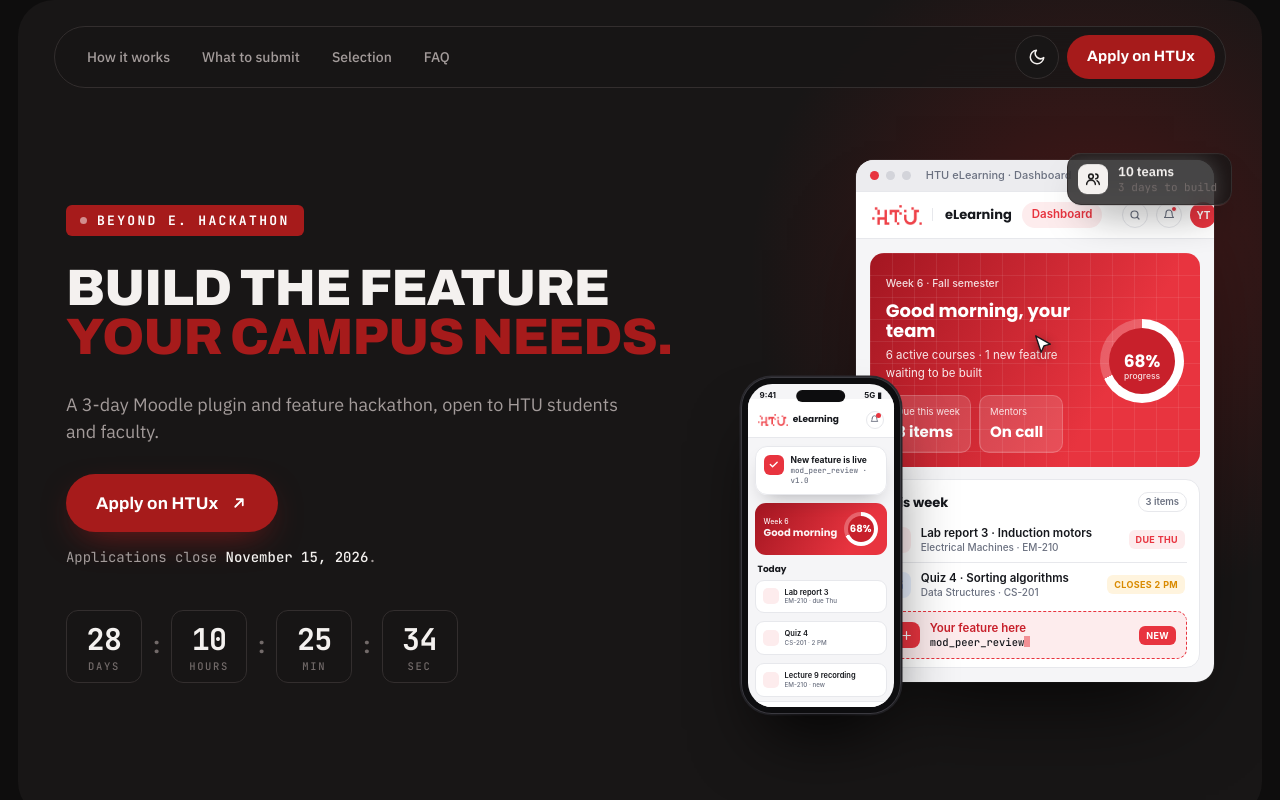
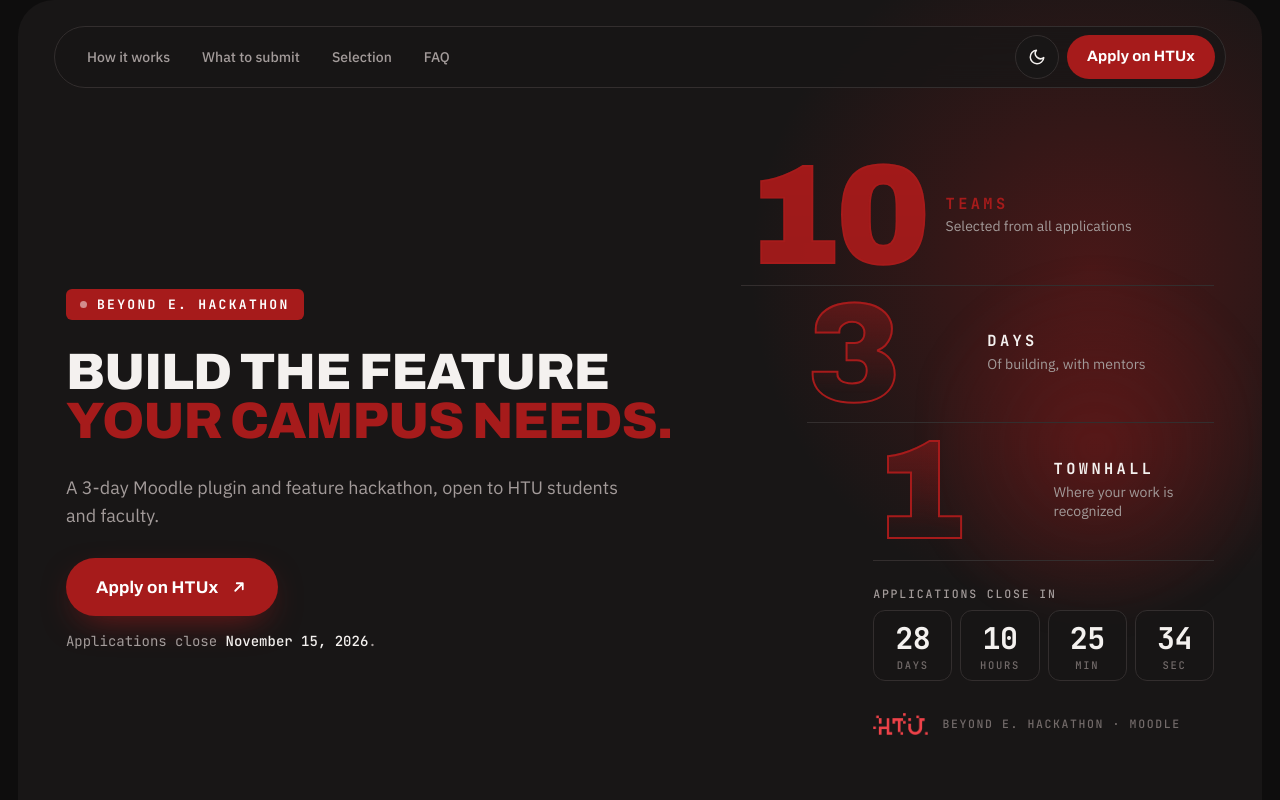
Before and after one commit to NmaaAlhawary/Beyond-E, a plain HTML site: page index.html in a window 1280 px wide. Shown: the top 800 px of the page. Drawn offline with Linux system fonts and the light colour scheme.

Commit message:
Typographic poster hero with countdown, bigger timeline dates

```diff
--- a/index.html
+++ b/index.html
@@ -237,7 +237,7 @@
 .caret{display:inline-block;width:6px;height:11px;background:var(--m-red);vertical-align:-1px;animation:blink 1s steps(2) infinite}
 @keyframes sheen{60%,100%{transform:translateX(100%)}}
 @keyframes bob{50%{transform:translateY(-8px)}}
-.mock{padding-left:clamp(56px,9vw,120px)}
+.mock{padding-left:0}
 .phone{
   position:absolute;z-index:5;left:0;bottom:6px;width:clamp(138px,12.5vw,186px);aspect-ratio:9/19;
   border-radius:clamp(24px,2.4vw,32px);background:#0D0D0F;padding:7px;
@@ -301,6 +301,29 @@
 .cursor::after{content:"";position:absolute;left:-8px;top:-8px;width:20px;height:20px;border-radius:50%;border:2px solid var(--m-red,#E8343F);opacity:0;animation:click 6s infinite}
 @keyframes glide{0%,12%{left:62%;top:30%}45%,70%{left:15%;top:82%}92%,100%{left:62%;top:30%}}
 @keyframes click{0%,48%{opacity:0;transform:scale(.4)}52%{opacity:1;transform:scale(1)}62%,100%{opacity:0;transform:scale(1.6)}}
+/* typographic poster */
+.poster{display:grid;gap:clamp(6px,1vw,12px);position:relative}
+.poster::before{content:"";position:absolute;right:-10%;top:10%;width:70%;height:80%;z-index:-1;
+  background:radial-gradient(circle,rgba(166,27,27,.35),rgba(166,27,27,0) 65%);filter:blur(10px)}
+.pr{display:flex;align-items:center;gap:clamp(14px,2vw,28px);padding-bottom:clamp(6px,1vw,12px);border-bottom:1px solid var(--line)}
+.pr:nth-child(2){margin-left:14%}
+.pr:nth-child(3){margin-left:28%}
+.pn{flex:none;min-width:1.1em;font:900 clamp(96px,11vw,176px)/.8 var(--f-display);font-stretch:72%;letter-spacing:-.03em;
+  color:transparent;-webkit-text-stroke:2px var(--red);
+  background:linear-gradient(180deg,rgba(166,27,27,.45),rgba(166,27,27,0) 85%);-webkit-background-clip:text;background-clip:text;
+  transition:color .6s,transform .6s cubic-bezier(.2,.8,.2,1)}
+.pr.on .pn{color:var(--red);transform:translateX(6px)}
+.pl{display:grid;gap:6px;min-width:0}
+.pl b{font:700 clamp(13px,1.2vw,16px)/1 var(--f-mono);letter-spacing:.22em;text-transform:uppercase;color:var(--fg)}
+.pl small{font-size:14px;line-height:1.4;color:var(--grey)}
+.pr.on .pl b{color:var(--red)}
+.pcd{margin-left:28%;margin-top:clamp(8px,1.2vw,16px);display:grid;gap:10px}
+.pcd-l{font:500 11.5px/1 var(--f-mono);letter-spacing:.16em;text-transform:uppercase;color:var(--grey)}
+.pcd .countdown{margin-top:0;flex-wrap:nowrap;gap:8px}
+.pcd .cd{flex:1;min-width:0;padding:12px 6px 10px}
+.pcd .cd-sep{display:none}
+.pfoot{display:flex;align-items:center;gap:14px;margin-top:clamp(10px,1.6vw,20px);margin-left:28%;font:500 11.5px/1 var(--f-mono);letter-spacing:.14em;text-transform:uppercase;color:var(--grey-2)}
+.pfoot img{height:22px;width:auto}
 /* floating cards around the mock */
 .float{position:absolute;z-index:2;display:flex;align-items:center;gap:10px;padding:10px 14px 10px 10px;border-radius:14px;
   background:var(--glass);border:1px solid var(--line);backdrop-filter:blur(10px);-webkit-backdrop-filter:blur(10px);
@@ -366,10 +389,10 @@
 .tl-wrap.armed .tl .card{opacity:.35;translate:0 10px;transition:none}
 .tl .card:hover{border-color:rgba(166,27,27,.55);transform:translateY(-4px)}
 .tl .when{position:absolute;top:16px;right:16px;display:grid;justify-items:end;gap:5px;text-align:right}
-.tl .when b{font:850 clamp(26px,2.2vw,32px)/.9 var(--f-display);font-stretch:72%;letter-spacing:-.02em;font-variant-numeric:tabular-nums}
-.tl .when span{font:500 10.5px/1.2 var(--f-mono);letter-spacing:.12em;white-space:nowrap;color:var(--grey);text-transform:uppercase}
-.tl h3{font:700 clamp(16px,1.4vw,18px)/1.2 var(--f-display);font-stretch:92%;margin:0;text-wrap:balance;order:-1;padding-right:76px;min-height:46px}
-.tl p{margin:0;color:var(--grey);font-size:14.5px;line-height:1.5}
+.tl .when b{font:850 clamp(36px,3.2vw,48px)/.88 var(--f-display);font-stretch:72%;letter-spacing:-.02em;font-variant-numeric:tabular-nums}
+.tl .when span{font:500 11.5px/1.2 var(--f-mono);letter-spacing:.12em;white-space:nowrap;color:var(--grey);text-transform:uppercase}
+.tl h3{font:700 clamp(14px,1.1vw,15px)/1.25 var(--f-display);font-stretch:92%;margin:0;text-wrap:balance;order:-1;padding-right:92px;min-height:58px}
+.tl p{margin:0;color:var(--grey);font-size:13px;line-height:1.5}
 .tl li.done .when b,.tl li.done h3{color:var(--grey)}
 .tl li.now .dot{background:var(--red)!important;border-color:var(--red)!important;color:#fff!important;animation:ring 2s infinite}
 .tl li.now .card{border-color:var(--red);background:linear-gradient(160deg,rgba(166,27,27,.22),var(--char-2) 60%)}
@@ -592,8 +615,8 @@
   .tl li.now .card::after{background:var(--red)}
 }
 @media (max-width:420px){
-  .phone{width:118px}
-  .mock{padding-left:64px}
+  .pr:nth-child(2){margin-left:8%}
+  .pr:nth-child(3),.pfoot,.pcd{margin-left:16%}
   .hero-h{font-size:clamp(36px,11vw,46px)}
   .float.toast{left:0}
   .float.badge{right:0}
@@ -659,62 +682,27 @@
             <svg viewBox="0 0 24 24" fill="none" stroke="currentColor" stroke-width="2.4" stroke-linecap="round" stroke-linejoin="round" aria-hidden="true"><path d="M7 17 17 7M9 7h8v8"/></svg>
           </a>
           <p class="fine">Applications close <b data-deadline>[DATE]</b>.</p>
-          <div class="countdown" id="countdown" role="timer" aria-live="off" aria-label="Time left to apply">
-            <div class="cd"><b data-cd="d">--</b><span>Days</span></div><span class="cd-sep" aria-hidden="true">:</span>
-            <div class="cd"><b data-cd="h">--</b><span>Hours</span></div><span class="cd-sep" aria-hidden="true">:</span>
-            <div class="cd"><b data-cd="m">--</b><span>Min</span></div><span class="cd-sep" aria-hidden="true">:</span>
-            <div class="cd"><b data-cd="s">--</b><span>Sec</span></div>
-          </div>
-          <p class="cd-closed" id="cd-closed" hidden>Applications are now closed.</p>
         </div>
       </div>
 
       <div class="mock" aria-hidden="true">
-        <div class="float badge"><span class="fi"><svg viewBox="0 0 24 24" fill="none" stroke="currentColor" stroke-width="2.2" stroke-linecap="round" stroke-linejoin="round"><circle cx="9" cy="8" r="3.5"/><path d="M2.5 20a6.5 6.5 0 0 1 13 0"/><path d="M16 4.5a3.5 3.5 0 0 1 0 7M18 14.5a6.5 6.5 0 0 1 3.5 5.5"/></svg></span><div><b>10 teams</b><small>3 days to build</small></div></div>
-        <div class="hm">
-          <div class="hm-bar"><i></i><i></i><i></i><span>HTU eLearning · Dashboard</span></div>
-          <div class="hm-nav">
-            <img src="assets/htu-wordmark.png" alt="HTU"><b>eLearning</b>
-            <span class="hm-pill on">Dashboard</span>
-            <span class="sp"></span>
-            <span class="hm-tools"><span class="hm-tool"><svg viewBox="0 0 24 24" fill="none" stroke="currentColor" stroke-width="2.4" stroke-linecap="round"><circle cx="11" cy="11" r="7"/><path d="m20 20-3.5-3.5"/></svg></span><span class="hm-tool dot"><svg viewBox="0 0 24 24" fill="none" stroke="currentColor" stroke-width="2.2" stroke-linecap="round" stroke-linejoin="round"><path d="M6 8a6 6 0 0 1 12 0c0 7 3 9 3 9H3s3-2 3-9"/></svg></span><span class="hm-av">YT</span></span>
+        <div class="poster">
+          <div class="pr on"><span class="pn">10</span><span class="pl"><b>Teams</b><small>Selected from all applications</small></span></div>
+          <div class="pr"><span class="pn">3</span><span class="pl"><b>Days</b><small>Of building, with mentors</small></span></div>
+          <div class="pr"><span class="pn">1</span><span class="pl"><b>Townhall</b><small>Where your work is recognized</small></span></div>
+          <div class="pcd"><span class="pcd-l">Applications close in</span>
+            <div class="countdown" id="countdown" role="timer" aria-live="off" aria-label="Time left to apply">
+              <div class="cd"><b data-cd="d">--</b><span>Days</span></div><span class="cd-sep" aria-hidden="true">:</span>
+              <div class="cd"><b data-cd="h">--</b><span>Hours</span></div><span class="cd-sep" aria-hidden="true">:</span>
+              <div class="cd"><b data-cd="m">--</b><span>Min</span></div><span class="cd-sep" aria-hidden="true">:</span>
+              <div class="cd"><b data-cd="s">--</b><span>Sec</span></div>
+            </div>
+            <p class="cd-closed" id="cd-closed" hidden>Applications are now closed.</p>
           </div>
-          <div class="hm-body">
-            <div class="hm-hero">
-              <div>
-                <small>Week 6 · Fall semester</small>
-                <h4>Good morning, your team</h4>
-                <p>6 active courses · 1 new feature waiting to be built</p>
-                <div class="hm-stats"><div><span>Due this week</span><b>3 items</b></div><div><span>Mentors</span><b>On call</b></div></div>
-              </div>
-              <div class="hm-ring" aria-hidden="true"><b>68%</b><small>progress</small></div>
-            </div>
-            <div class="hm-card">
-              <h5>This week <span>3 items</span></h5>
-              <div class="hm-row"><span class="hm-ic" style="background:var(--m-red-50);color:var(--m-red)"><svg viewBox="0 0 24 24" fill="none" stroke="currentColor" stroke-width="2.2" stroke-linecap="round" stroke-linejoin="round"><path d="M14 3H6a1 1 0 0 0-1 1v16a1 1 0 0 0 1 1h12a1 1 0 0 0 1-1V8z"/><path d="M14 3v5h5"/></svg></span><p>Lab report 3 · Induction motors<small>Electrical Machines · EM-210</small></p><span class="hm-tag" style="background:var(--m-red-50);color:var(--m-red)">DUE THU</span></div>
-              <div class="hm-row"><span class="hm-ic" style="background:var(--m-info-50);color:var(--m-info)"><svg viewBox="0 0 24 24" fill="none" stroke="currentColor" stroke-width="2.2" stroke-linecap="round" stroke-linejoin="round"><path d="M9 11l3 3 8-8"/><path d="M20 12v7a1 1 0 0 1-1 1H5a1 1 0 0 1-1-1V5a1 1 0 0 1 1-1h11"/></svg></span><p>Quiz 4 · Sorting algorithms<small>Data Structures · CS-201</small></p><span class="hm-tag" style="background:var(--m-warn-50);color:var(--m-warn)">CLOSES 2 PM</span></div>
-              <div class="hm-row hm-new"><span class="hm-ic"><svg viewBox="0 0 24 24" fill="none" stroke="currentColor" stroke-width="2.2" stroke-linecap="round" stroke-linejoin="round"><path d="M12 5v14M5 12h14"/></svg></span><p>Your feature here<small><code><span id="typed">local_yourteam</span><span class="caret"></span></code></small></p><span class="hm-tag" style="background:var(--m-red);color:#fff">NEW</span></div>
-            </div>
-          </div>
+          <div class="pfoot"><img src="assets/htu-wordmark.png" alt="HTU"><span>Beyond E. Hackathon · Moodle</span></div>
         </div>
-        <div class="phone" aria-hidden="true">
-          <div class="ph-screen">
-            <span class="ph-island"></span>
-            <div class="ph-status"><span>9:41</span><span>5G ▮</span></div>
-            <div class="ph-head"><span style="display:flex;align-items:center"><img src="assets/htu-wordmark.png" alt=""><b>eLearning</b></span><span class="bell"><svg viewBox="0 0 24 24" fill="none" stroke="currentColor" stroke-width="2.4" stroke-linecap="round" stroke-linejoin="round"><path d="M6 8a6 6 0 0 1 12 0c0 7 3 9 3 9H3s3-2 3-9"/></svg></span></div>
-            <div class="notif" id="toast"><span class="ni"><svg viewBox="0 0 24 24" fill="none" stroke="currentColor" stroke-width="3" stroke-linecap="round" stroke-linejoin="round"><path d="M5 12l5 5L20 7"/></svg></span><p>New feature is live<small id="toast-name">local_yourteam · v1.0</small></p></div>
-            <div class="ph-card"><span>Week 6<b>Good morning</b></span><span class="ph-ring"><b>68%</b></span></div>
-            <div class="ph-sec">Today</div>
-            <div class="ph-row"><i></i><span>Lab report 3<small>EM-210 · due Thu</small></span></div>
-            <div class="ph-row"><i></i><span>Quiz 4<small>CS-201 · 2 PM</small></span></div>
-            <div class="ph-row"><i></i><span>Lecture 9 recording<small>EM-210 · new</small></span></div>
-            <div class="ph-tabs"><i></i><i></i><i></i><i></i></div>
-          </div>
-        </div>
-        <div class="cursor" aria-hidden="true"><svg viewBox="0 0 24 24"><path d="M4 2l16 9-7 2-3 7z" fill="#fff" stroke="#16181D" stroke-width="1.5" stroke-linejoin="round"/></svg></div>
       </div>
     </div>
-
   </section>
 
   <!-- 2 + 3. WHAT IS THIS / AT A GLANCE -->
@@ -1006,21 +994,11 @@
   else { addEventListener("scroll", stepProgress, { passive: true }); addEventListener("resize", stepProgress); stepProgress(); }
 
 
-  // Hero mock: types example plugin names into the new slot
-  const typed = document.getElementById("typed"), toast = document.getElementById("toast"), toastName = document.getElementById("toast-name");
-  const names = ["local_yourteam", "block_deadline_radar", "mod_peer_review", "report_attendance_insights", "qtype_code_runner"];
-  if(!reduce){
-    let n = 0, c = names[0].length, del = true;
-    (function loop(){
-      if(del){ c--; typed.textContent = names[n].slice(0, c); if(c === 0){ del = false; n = (n + 1) % names.length; } setTimeout(loop, 32); return; }
-      c++; typed.textContent = names[n].slice(0, c);
-      if(c === names[n].length){
-        toastName.textContent = names[n] + " · v1.0";
-        toast.classList.remove("pop"); void toast.offsetWidth; toast.classList.add("pop");
-        del = true; setTimeout(loop, 2600); return;
-      }
-      setTimeout(loop, 60 + Math.random() * 50);
-    })();
+  // Poster: one number at a time fills in
+  const rows = [...document.querySelectorAll(".poster .pr")];
+  if(!reduce && rows.length){
+    let r = 0;
+    setInterval(() => { rows[r].classList.remove("on"); r = (r + 1) % rows.length; rows[r].classList.add("on"); }, 2200);
   }
 
   // White / dark theme toggle
```
